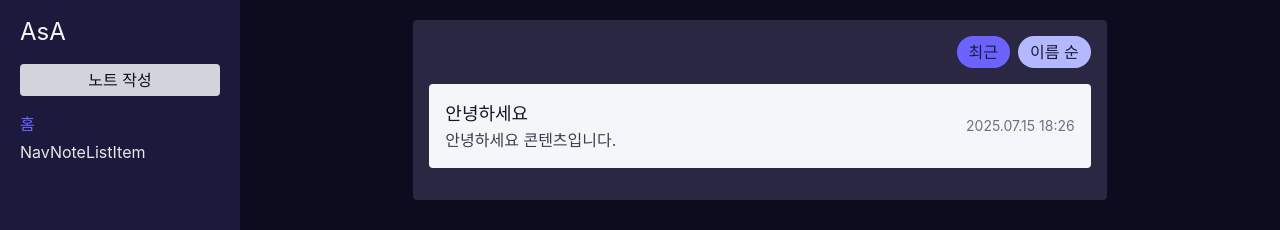
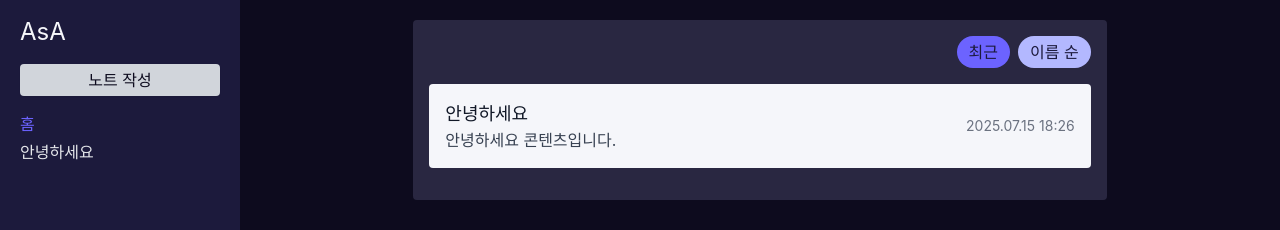
Before and after one commit to sum529-create/auto-summary-ai, a React (Vite) app: page / in a window 1280 px wide. Shown: the top 230 px of the page. Built offline with nearby package versions, Linux system fonts and the light colour scheme.

Commit message:
Merge branch 'refactor/#2-ui-component-design' of https://github.com/sum529-create/auto-summary-ai into feat/#3-manage-global-state

```diff
--- a/src/App.jsx
+++ b/src/App.jsx
@@ -2,15 +2,17 @@ import React from "react";
 import FlexLayout from "./components/layout/FlexLayout";
 import MainSection from "./components/layout/MainSection";
 import NavSection from "./components/layout/NavSection";
+import { Provider } from "react-redux";
+import { store } from "./store";
 
 const App = () => {
   return (
-    <div>
+    <Provider store={store}>
       <FlexLayout>
         <NavSection />
         <MainSection />
       </FlexLayout>
-    </div>
+    </Provider>
   );
 };
 
--- a/src/components/nav/NavNoteList.jsx
+++ b/src/components/nav/NavNoteList.jsx
@@ -1,14 +1,18 @@
 import React from "react";
 import { Link } from "react-router-dom";
 import NavNoteListItem from "./NavNoteListItem";
+import { useSelector } from "react-redux";
 
 const NavNoteList = () => {
+  const notes = useSelector(state => state.notes)
   return (
     <ul className="flex gap-1 flex-col">
       <li className="text-sumi-nebula">
         <Link to="/">홈</Link>
       </li>
-      <NavNoteListItem/>
+      {
+        notes.map(data => <NavNoteListItem key={data.id} data={data}/>)
+      }
     </ul>
   )
 };
--- a/src/components/nav/NavNoteListItem.jsx
+++ b/src/components/nav/NavNoteListItem.jsx
@@ -1,9 +1,12 @@
 import React from 'react'
+import { Link } from 'react-router-dom'
 
-const NavNoteListItem = () => {
-  return (
-    <li className='text-gray-200'>NavNoteListItem</li>
-  )
-}
+const NavNoteListItem = ({data}) => (
+  <li className='text-gray-200'>
+    <Link to={`/notes/${data.id}`}>
+      {data.title}
+    </Link>
+  </li>
+)
 
 export default NavNoteListItem
--- a/src/components/notes/NoteList.jsx
+++ b/src/components/notes/NoteList.jsx
@@ -1,19 +1,13 @@
 import React from 'react'
 import NoteListItem from './NoteListItem'
+import { useSelector } from 'react-redux'
 
 const NoteList = () => {
-  const mockData = [
-    {
-      id: 1,
-      title: '안녕하세요',
-      content: '안녕하세요 콘텐츠입니다.',
-      date: '2025.07.15 18:26'
-    }
-  ]
+  const notes = useSelector(state => state.notes);
   return (
     <ul className='my-4'>
       {
-        mockData.map(e => (
+        notes.map(e => (
           <NoteListItem key={e.id} data={e}/>
         ))
       }
--- /dev/null
+++ b/src/store/index.js
@@ -0,0 +1,8 @@
+import { configureStore } from "@reduxjs/toolkit";
+import reducer from "./notesSlice";
+
+export const store = configureStore({
+  reducer: {
+    notes: reducer
+  }
+})
--- /dev/null
+++ b/src/store/notesSlice.js
@@ -0,0 +1,39 @@
+import { createSlice } from "@reduxjs/toolkit";
+
+export const initialState = [
+  {
+    id: 1,
+    title: '안녕하세요',
+    content: '안녕하세요 콘텐츠입니다.',
+    date: '2025.07.15 18:26'
+  }
+]
+
+const noteSlice = createSlice({
+  name: 'notes',
+  initialState,
+  reducers: {
+    addNote: (state, action) => {
+      state.notes = state.notes.push(action.payload)
+    },
+    deleteNote: (state, action) => {
+      state.notes = state.notes.filter(e => e.id !== action.payload.id)
+    },
+    updateNote: (state, action) => {
+      state.notes.map(e => {
+        if(e.id === action.payload.id){
+          return {
+            title: action.payload.title,
+            content: action.payload.content,
+            summary: action.payload.summary
+          }
+        }
+        return e;
+      })
+    }
+  }
+})
+
+export const {addNote, deleteNote, updateNote} = noteSlice.actions
+
+export default noteSlice.reducer
```
Also changed, not shown: src/components/layout/NavSection.jsx (line endings or trailing spaces).
